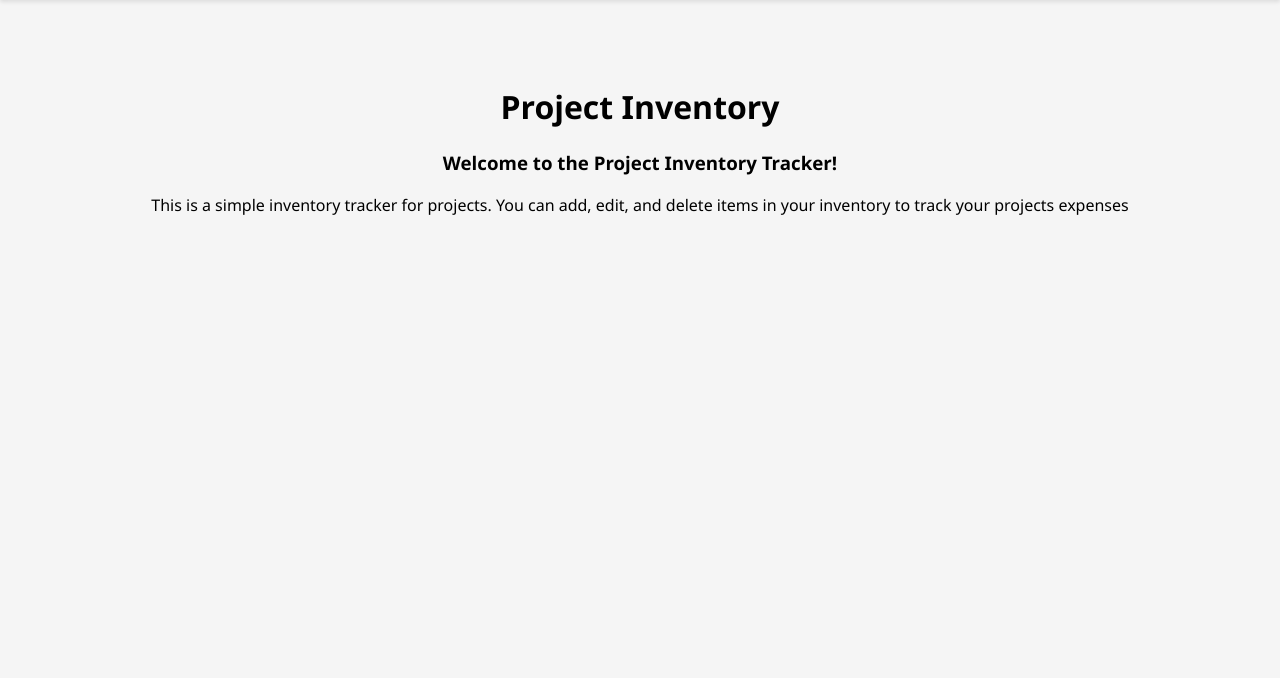
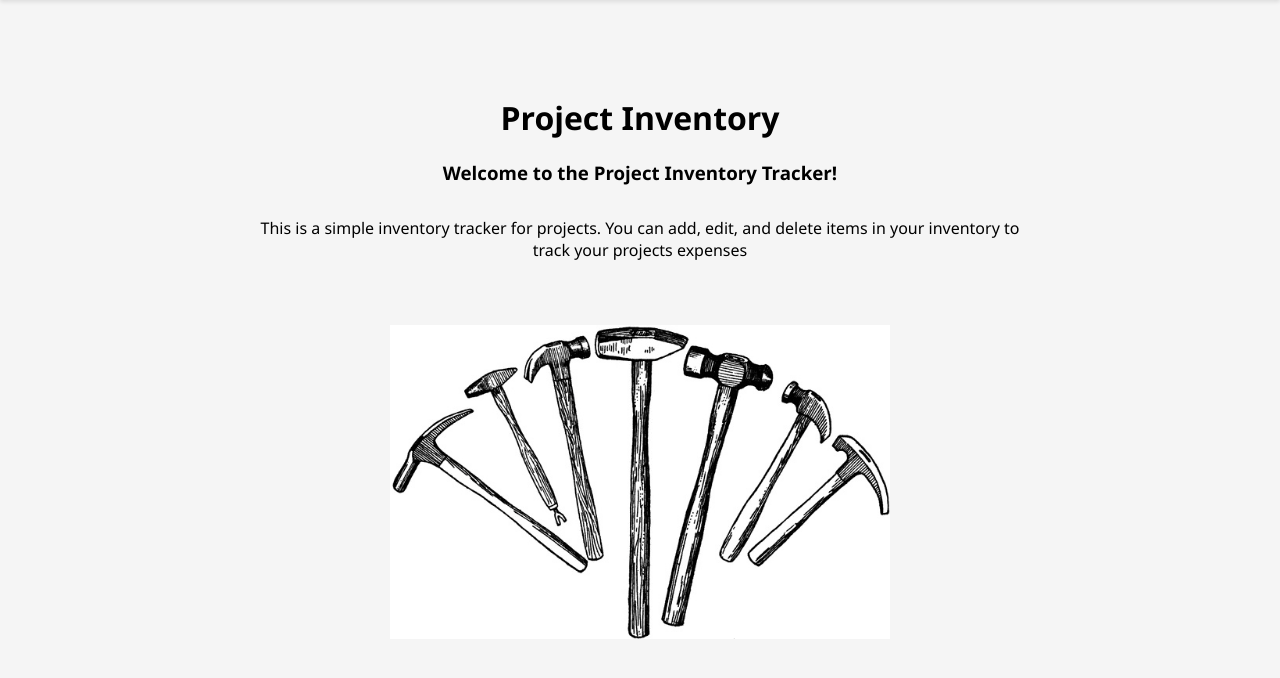
Before and after one commit to md82680/project-inventory, a Flask app: page / in a window 1280 px wide. Shown: the part 60-738 px from the top of the page. Run offline with Flask 3, Linux system fonts and the light colour scheme.

Commit message:
Updated landing page(index.html) with hero image

```diff
--- a/static/styles.css
+++ b/static/styles.css
@@ -262,3 +262,24 @@ nav ul li:first-child a {
     font-weight: bold;
     padding-left: 0;
 }
+
+/* Hero Image Styles */
+.image-container {
+    text-align: center;
+    margin: 2rem auto;
+    max-width: 800px;
+}
+
+.hero-image {
+    width: 100%;
+    max-width: 500px;
+    height: auto;
+    margin: 2rem 0;
+}
+
+/* Container Styles */
+.container {
+    margin: 2rem auto;
+    max-width: 800px;
+    padding: 0 1rem;
+}
--- a/templates/index.html
+++ b/templates/index.html
@@ -1,6 +1,10 @@
 {% extends "base.html" %}
 
 {% block title %}Home{% endblock %}
+
+{% block head %}
+    <link rel="stylesheet" href="{{ url_for('static', filename='styles.css') }}">
+{% endblock %}
 
 {% block content %}
     <div class="container" style="text-align: center;">
@@ -10,4 +14,7 @@
     <div class="container" style="text-align: center;">
         <p>This is a simple inventory tracker for projects. You can add, edit, and delete items in your inventory to track your projects expenses</p>
     </div>
+    <div class="image-container">
+        <img src="{{ url_for('static', filename='images/hammer.png') }}" alt="Hammer and Nail" class="hero-image">
+    </div>
 {% endblock %}
```
Also changed, not shown: static/images/hammer.png (renamed from hammer.png), templates/projectlog.html (deleted), users.db.
